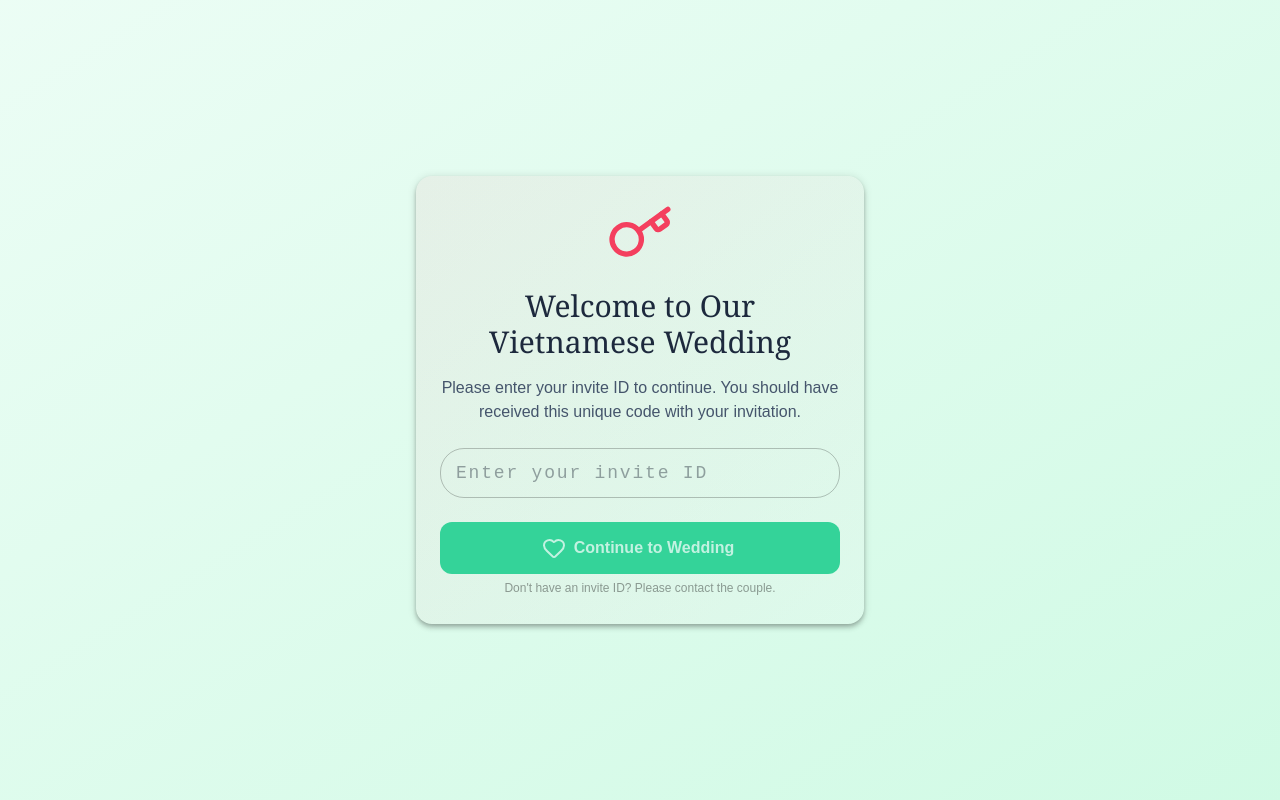
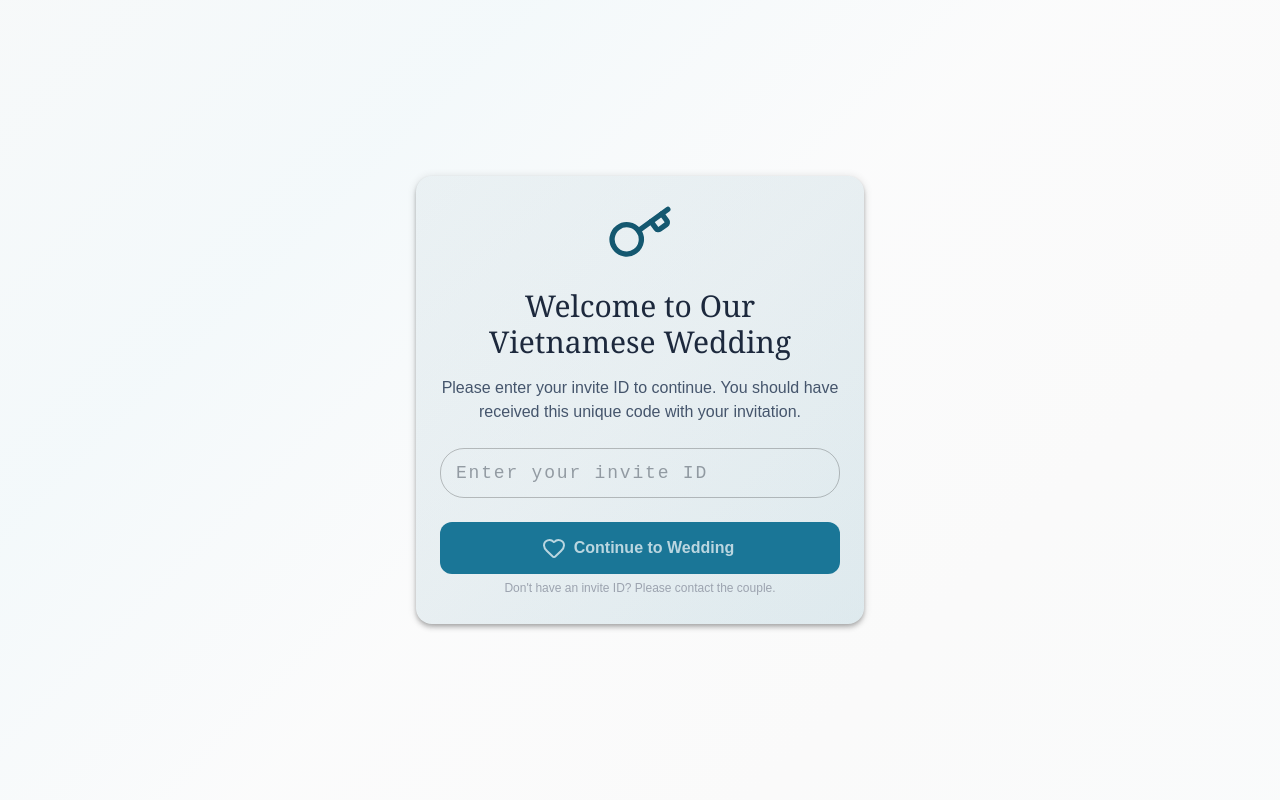
Before and after one commit to icatat/catalam, a Next.js app: page /vietnam in a window 1280 px wide. Built offline with nearby package versions, Linux system fonts and the light colour scheme; a web font is replaced by a local one.

Commit message:
simplify

```diff
--- a/src/app/contact/page.tsx
+++ b/src/app/contact/page.tsx
@@ -86,7 +86,6 @@ export default function ContactPage() {
                   <CustomButton
                     onClick={() => {window.location.href = '/';}}
                     variant="contained"
-                    weddingVariant="romania"
                     size="medium"
                     sx={{ flex: 1 }}
                   >
--- a/src/components/Button.tsx
+++ b/src/components/Button.tsx
@@ -2,14 +2,13 @@
 
 import { Button, ButtonProps, CircularProgress, Box, useTheme } from '@mui/material';
 import { ReactNode } from 'react';
-import { getWeddingVariant } from '@/lib/mui-theme';
+import { getUnifiedColors } from '@/lib/mui-theme';
 
-interface CustomButtonProps extends Omit<ButtonProps, 'color'> {
+interface CustomButtonProps extends ButtonProps {
   loading?: boolean;
   loadingText?: string;
   icon?: ReactNode;
-  weddingVariant?: 'romania' | 'vietnam' | 'accent';
-  color?: 'primary' | 'secondary' | 'inherit' | 'success' | 'error' | 'info' | 'warning';
+  weddingVariant?: 'primary' | 'secondary' | 'accent'; // Keep for backward compatibility but all use same colors now
 }
 
 export default function CustomButton({
@@ -17,29 +16,27 @@ export default function CustomButton({
   loading = false,
   loadingText,
   icon,
-  weddingVariant,
+  // eslint-disable-next-line @typescript-eslint/no-unused-vars
+  weddingVariant: _, // Keep for backward compatibility but ignore
   disabled,
   sx,
   ...props
 }: CustomButtonProps) {
   const theme = useTheme();
+  const colors = getUnifiedColors();
 
-  // Wedding-specific styling using theme colors
-  const getWeddingStyles = () => {
-    if (!weddingVariant) return {};
-
-    const colors = getWeddingVariant(weddingVariant);
-
+  // Unified styling using emerald theme colors
+  const getUnifiedStyles = () => {
     return {
-      backgroundColor: colors.primary,
+      backgroundColor: colors.primary.main,
       color: theme.palette.common.white,
       '&:hover': {
-        backgroundColor: colors.dark,
+        backgroundColor: colors.primary.dark,
         transform: 'translateY(-2px)',
-        boxShadow: `0 8px 25px ${colors.primary}40`, // 40 = 25% opacity in hex
+        boxShadow: `0 8px 25px ${colors.primary.main}40`, // 40 = 25% opacity in hex
       },
       '&:disabled': {
-        backgroundColor: colors.hover,
+        backgroundColor: colors.primary.light,
         color: 'rgba(255, 255, 255, 0.7)',
       },
     };
@@ -49,14 +46,13 @@ export default function CustomButton({
     <Button
       disabled={loading || disabled}
       sx={{
-        ...getWeddingStyles(),
+        ...getUnifiedStyles(),
         fontWeight: 600,
         borderRadius: '12px',
         textTransform: 'none',
         transition: 'all 0.2s ease-in-out',
         '&:hover': {
-          boxShadow: '0 6px 20px rgba(0, 0, 0, 0.15)',
-          ...getWeddingStyles()['&:hover'],
+          ...getUnifiedStyles()['&:hover'],
         },
         '&:active': {
           transform: 'translateY(0)',
--- a/src/components/ContactForm.tsx
+++ b/src/components/ContactForm.tsx
@@ -239,7 +239,7 @@ export default function ContactForm({ onSubmit, onSuccess }: ContactFormProps) {
                   variant="contained"
                   size="large"
                   fullWidth
-                  weddingVariant="romania"
+                  weddingVariant="primary"
                   loading={isSubmitting}
                   loadingText={t('contact.form.sending')}
                   icon={!isSubmitting ? <Send /> : undefined}
--- a/src/components/InviteVerification.tsx
+++ b/src/components/InviteVerification.tsx
@@ -146,7 +146,7 @@ export function InviteVerification({ location, onVerified }: InviteVerificationP
                   disabled={loading || !inviteId.trim()}
                   variant="contained"
                   size="large"
-                  weddingVariant={location === Location.ROMANIA ? 'romania' : 'vietnam'}
+                  weddingVariant="primary"
                   fullWidth
                   startIcon={loading ? <CircularProgress size={20} color="inherit" /> : <Heart />}
                   sx={{
--- a/src/components/ItineraryDay.tsx
+++ b/src/components/ItineraryDay.tsx
@@ -1,6 +1,6 @@
 import { ItineraryEvent } from '@/types/wedding';
 import { Card, CardContent, Typography, Box, Avatar, useTheme } from '@mui/material';
-import { getWeddingVariant } from '@/lib/mui-theme';
+import { getUnifiedColors } from '@/lib/mui-theme';
 
 interface ItineraryDayProps {
   title: string;
@@ -16,8 +16,11 @@ export default function ItineraryDay({
   variant = 'primary'
 }: ItineraryDayProps) {
   const theme = useTheme();
-  const weddingVariant = variant === 'primary' ? 'romania' : variant === 'secondary' ? 'vietnam' : 'accent';
-  const variantColors = getWeddingVariant(weddingVariant);
+  const colors = getUnifiedColors();
+  // Use unified emerald colors with slight variations for visual interest
+  const variantColors = {
+    primary: variant === 'primary' ? colors.primary.main : colors.primary.light,
+  };
 
   return (
     <Card elevation={2} sx={{ borderRadius: 3, overflow: 'hidden' }}>
--- a/src/components/Navigation.tsx
+++ b/src/components/Navigation.tsx
@@ -30,7 +30,6 @@ import {
 import Link from 'next/link';
 import { useLanguage } from '@/contexts/LanguageContext';
 import LanguageToggle from './LanguageToggle';
-import { getWeddingVariant } from '@/lib/mui-theme';
 
 interface NavigationProps {
   currentPage?: 'home' | 'vietnam' | 'romania' | 'contact';
@@ -52,7 +51,7 @@ export default function Navigation({ currentPage = 'home' }: NavigationProps) {
       label: t('nav.home'),
       href: '/',
       icon: <Home />,
-      color: getWeddingVariant('neutral').primary
+      color: theme.palette.text.primary
     },
     {
       key: 'romania',
--- a/src/components/RSVPConfirmation.tsx
+++ b/src/components/RSVPConfirmation.tsx
@@ -7,7 +7,7 @@ import CustomButton from '@/components/Button';
 import { Edit } from 'lucide-react';
 import { Box, Card, CardContent, Typography, useTheme, Avatar } from '@mui/material';
 import { CheckCircleOutline, Cancel, EmailOutlined } from '@mui/icons-material';
-import { getWeddingVariant } from '@/lib/mui-theme';
+import { getUnifiedColors } from '@/lib/mui-theme';
 
 interface RSVPConfirmationProps {
   isVisible: boolean;
@@ -29,7 +29,8 @@ export default function RSVPConfirmation({
   location,
   onModify,
   onClose,
-  variant = 'primary',
+  // eslint-disable-next-line @typescript-eslint/no-unused-vars
+  variant = 'primary', // Keep parameter but we don't use it for colors anymore
   emailSent = false
 }: RSVPConfirmationProps) {
   const { t } = useLanguage();
@@ -39,8 +40,12 @@ export default function RSVPConfirmation({
   if (!isVisible) return null;
 
   const locationName = location === Location.ROMANIA ? 'Romania' : 'Vietnam';
-  const weddingVariant = variant === 'primary' ? 'romania' : variant === 'secondary' ? 'vietnam' : 'accent';
-  const variantColors = getWeddingVariant(weddingVariant);
+  const colors = getUnifiedColors();
+  // Use unified colors for all variants
+  const variantColors = {
+    primary: colors.primary.main,
+    light: colors.primary.light,
+  };
 
   return (
     <Box
@@ -165,6 +170,7 @@ export default function RSVPConfirmation({
               onClick={onModify}
               variant="outlined"
               size="medium"
+              weddingVariant="primary"
               sx={{ flex: 1 }}
               startIcon={<Edit />}
             >
@@ -174,7 +180,7 @@ export default function RSVPConfirmation({
               onClick={onClose}
               variant="contained"
               size="medium"
-              weddingVariant={weddingVariant}
+              weddingVariant="primary"
               sx={{ flex: 1 }}
             >
               {t('common.done')}
--- a/src/components/RSVPModal.tsx
+++ b/src/components/RSVPModal.tsx
@@ -71,7 +71,7 @@ export default function RSVPModal({
 
   const locationName = location === Location.ROMANIA ? 'Romania' : 'Vietnam';
   const hasExistingRSVP = guestData.rsvp.includes(location);
-  const weddingVariant = variant === 'primary' ? 'romania' : 'vietnam';
+  const weddingVariant = 'primary'; // Use unified theme
 
   // Reset form when modal opens
   useEffect(() => {
--- a/src/components/WeddingPageLayout.tsx
+++ b/src/components/WeddingPageLayout.tsx
@@ -3,13 +3,12 @@
 import { useState, useEffect } from 'react';
 import Navigation from '@/components/Navigation';
 import HeroSection from '@/components/HeroSection';
+
 import RSVPModal from '@/components/RSVPModal';
 import RSVPConfirmation from '@/components/RSVPConfirmation';
 import { InviteVerification } from '@/components/InviteVerification';
 import { RSVPFormData } from '@/types/wedding';
-import { themeClasses } from '@/lib/theme';
 import { useLanguage } from '@/contexts/LanguageContext';
-import { cn } from '@/lib/utils';
 import CustomButton from '@/components/Button';
 import { ScrollReveal, ScrollProgress } from '@/components/ui/scroll-reveal';
 import Cookies from 'js-cookie';
@@ -23,7 +22,7 @@ import {
   createEmailPromise,
   RSVPHandlerOptions
 } from '@/lib/rsvpUtils';
-import { WEDDING_INFO, LOCATION_THEME, MESSAGES } from '@/lib/constants';
+import { WEDDING_INFO, MESSAGES } from '@/lib/constants';
 
 interface WeddingPageProps {
   location: Location;
@@ -43,7 +42,6 @@ export default function WeddingPageLayout({ location }: WeddingPageProps) {
   }>({ attending: false, email: '', emailSent: false });
 
   const weddingInfo = WEDDING_INFO[location];
-  const locationTheme = LOCATION_THEME[location];
   const isRomania = location === Location.ROMANIA;
   const locationName = isRomania ? 'Romania' : 'Vietnam';
 
@@ -153,7 +151,7 @@ export default function WeddingPageLayout({ location }: WeddingPageProps) {
               borderBottom: `2px solid ${theme.palette.primary.main}`,
             }}
           />
-          <p className={themeClasses.body('base', 'secondary')}>{t('wedding.verification.loading')}</p>
+          <Typography variant="body1" sx={{ color: theme.palette.text.secondary }}>{t('wedding.verification.loading')}</Typography>
         </div>
       </div>
     );
@@ -162,7 +160,7 @@ export default function WeddingPageLayout({ location }: WeddingPageProps) {
   // Invite verification
   if (!guestData) {
     return (
-      <div className={cn("min-h-screen", themeClasses.gradientBg(locationTheme.gradientBg))}>
+      <div className="min-h-screen" style={{ background: `linear-gradient(135deg, ${theme.palette.primary.main}08 0%, ${theme.palette.primary.light}15 25%, ${theme.palette.secondary.light}08 50%, ${theme.palette.grey[50]} 75%, ${theme.palette.primary.main}05 100%)` }}>
         <InviteVerification
           location={location}
           onVerified={handleInviteVerified}
@@ -240,7 +238,7 @@ export default function WeddingPageLayout({ location }: WeddingPageProps) {
   return (
     <>
       <ScrollProgress />
-      <div className={cn("min-h-screen", themeClasses.gradientBg(locationTheme.gradientBg))}>
+      <div className="min-h-screen" style={{ background: `linear-gradient(135deg, ${theme.palette.primary.main}08 0%, ${theme.palette.primary.light}15 25%, ${theme.palette.secondary.light}08 50%, ${theme.palette.grey[50]} 75%, ${theme.palette.primary.main}05 100%)` }}>
         <Navigation currentPage={isRomania ? "romania" : "vietnam"} />
 
         <HeroSection
@@ -279,12 +277,12 @@ export default function WeddingPageLayout({ location }: WeddingPageProps) {
 
         {/* RSVP Section */}
         <ScrollReveal direction="up" delay={0.2}>
-          <section className={themeClasses.section('base')}>
-            <div className={themeClasses.container()}>
-              <div className={cn("max-w-2xl mx-auto text-center", themeClasses.card('base'))}>
-                <h2 className={cn(themeClasses.heading('h2', locationTheme.variant), 'mb-4')}>
+          <section style={{ padding: theme.spacing(8, 0) }}>
+            <Box sx={{ maxWidth: '1200px', mx: 'auto', px: 2 }}>
+              <Box sx={{ maxWidth: '48rem', mx: 'auto', textAlign: 'center', p: 4, bgcolor: 'background.paper', borderRadius: 3, boxShadow: theme.shadows[4] }}>
+                <Typography variant="h2" component="h2" sx={{ color: theme.palette.primary.main, fontWeight: 700, mb: 3 }}>
                   {t('rsvp.title', { location: locationName })}
-                </h2>
+                </Typography>
 
                 <Typography variant="body1" sx={{ color: theme.palette.text.secondary, mb: 4, textAlign: 'center' }}>
                   {t('rsvp.modal.welcome', { name: guestData.full_name })}
@@ -342,7 +340,6 @@ export default function WeddingPageLayout({ location }: WeddingPageProps) {
                   onClick={() => setShowRSVPModal(true)}
                   size="large"
                   variant="contained"
-                  weddingVariant={locationTheme.variant === 'primary' ? 'romania' : 'vietnam'}
                   sx={{
                     px: 6,
                     py: 2,
@@ -358,8 +355,8 @@ export default function WeddingPageLayout({ location }: WeddingPageProps) {
                 <Typography variant="body2" sx={{ color: theme.palette.text.disabled, mt: 2, textAlign: 'center' }}>
                   {t('questions.text')}
                 </Typography>
-              </div>
-            </div>
+              </Box>
+            </Box>
           </section>
         </ScrollReveal>
 
@@ -371,7 +368,7 @@ export default function WeddingPageLayout({ location }: WeddingPageProps) {
             onSubmit={handleRSVP}
             guestData={guestData}
             location={location}
-            variant={locationTheme.variant}
+            variant="primary"
           />
         )}
 
@@ -388,7 +385,7 @@ export default function WeddingPageLayout({ location }: WeddingPageProps) {
               setShowRSVPModal(true);
             }}
             onClose={() => setShowConfirmation(false)}
-            variant={locationTheme.variant}
+            variant="primary"
             emailSent={confirmationData.emailSent}
           />
         )}
--- a/src/components/ui/photo-card.tsx
+++ b/src/components/ui/photo-card.tsx
@@ -6,7 +6,7 @@ import Link from 'next/link';
 import { cn } from '@/lib/utils';
 import { ReactNode } from 'react';
 import { Box, useTheme } from '@mui/material';
-import { getWeddingVariant } from '@/lib/mui-theme';
+import { getUnifiedColors } from '@/lib/mui-theme';
 
 interface PhotoCardProps {
   src: string;
@@ -128,8 +128,12 @@ export function TextCard({
     large: 'col-span-2 aspect-[2/1]',
   };
 
-  const weddingVariant = variant === 'primary' ? 'romania' : variant === 'secondary' ? 'vietnam' : 'accent';
-  const variantColors = getWeddingVariant(weddingVariant);
+  const colors = getUnifiedColors();
+  // Use different shades for visual variety while maintaining unified theme
+  const variantColors = {
+    primary: variant === 'primary' ? colors.primary.main : variant === 'secondary' ? colors.primary.light : colors.primary.lighter,
+    light: variant === 'primary' ? colors.primary.light : variant === 'secondary' ? colors.primary.lighter : colors.primary.lightest,
+  };
 
   return (
     <Box
--- a/src/lib/mui-theme.ts
+++ b/src/lib/mui-theme.ts
@@ -4,15 +4,15 @@ import { createTheme } from '@mui/material/styles';
 export const muiTheme = createTheme({
   palette: {
     primary: {
-      main: '#f43f5e', // Rose-500 - Romania theme
-      light: '#fb7185', // Rose-400
-      dark: '#e11d48', // Rose-600
+      main: '#145870',
+      light: '#7ebfd6',
+      dark: '#0c3443',
       contrastText: '#ffffff',
     },
     secondary: {
-      main: '#10b981', // Emerald-500 - Vietnam theme
-      light: '#34d399', // Emerald-400
-      dark: '#059669', // Emerald-600
+      main: '#6b7280', // Gray-500 - Secondary theme color
+      light: '#9ca3af', // Gray-400
+      dark: '#374151', // Gray-700
       contrastText: '#ffffff',
     },
     error: {
@@ -25,7 +25,9 @@ export const muiTheme = createTheme({
       main: '#3b82f6', // Blue-500
     },
     success: {
-      main: '#10b981', // Emerald-500
+      main: '#145870',
+      light: '#7ebfd6',
+      dark: '#0c3443',
     },
     background: {
       default: '#fefefe',
@@ -34,6 +36,7 @@ export const muiTheme = createTheme({
     text: {
       primary: '#1f2937', // Gray-800
       secondary: '#6b7280', // Gray-500
+      disabled: '#9ca3af', // Gray-400
     },
   },
   typography: {
@@ -138,35 +141,44 @@ export const muiTheme = createTheme({
   },
 });
 
-// Wedding-specific color variants
+// Unified wedding color scheme - elegant emerald and gray
 export const weddingColors = {
-  romania: {
-    primary: '#f43f5e', // Rose-500
-    light: '#fdf2f8', // Rose-50
-    dark: '#e11d48', // Rose-600
-    hover: '#fb7185', // Rose-400
+  primary: {
+    main: '#4e7685',
+    light: '#1a7697',
+    lighter: '#51a7c6',
+    lightest: '#b2e1f3',
+    dark: '#07242e',
+    darker: '#0e3c4d',
+    surface: '#bac2c4',
   },
-  vietnam: {
-    primary: '#10b981', // Emerald-500
-    light: '#f0fdf4', // Emerald-50
-    dark: '#059669', // Emerald-600
-    hover: '#34d399', // Emerald-400
-  },
-  accent: {
-    primary: '#ec4899', // Pink-500
-    light: '#fdf2f8', // Pink-50
-    dark: '#db2777', // Pink-600
-    hover: '#f472b6', // Pink-400
+  secondary: {
+    main: '#6b7280',
+    light: '#9ca3af', // Gray-400
+    lighter: '#d1d5db', // Gray-300
+    lightest: '#e5e7eb', // Gray-200
+    dark: '#37514e', // Gray-700
+    darker: '#1f2937', // Gray-800
+    surface: '#f9fafb', // Gray-50
   },
   neutral: {
-    primary: '#64748b', // Slate-500
+    white: '#ffffff',
     light: '#f8fafc', // Slate-50
+    medium: '#64748b', // Slate-500
     dark: '#334155', // Slate-700
-    hover: '#94a3b8', // Slate-400
   },
 };
 
-// Helper function to get wedding variant colors from theme
-export const getWeddingVariant = (variant: 'romania' | 'vietnam' | 'accent' | 'neutral' = 'romania') => {
-  return weddingColors[variant];
+// Helper function to get wedding colors - now returns unified theme
+export const getWeddingVariant = () => {
+  // Always return the same unified theme
+  return {
+    primary: weddingColors.primary.main,
+    light: weddingColors.primary.light,
+    dark: weddingColors.primary.dark,
+    hover: weddingColors.primary.lighter,
+  };
 };
+
+// Direct access to the unified color palette
+export const getUnifiedColors = () => weddingColors;
```
Also changed, not shown: src/app/page.tsx (+9 -9 lines).
